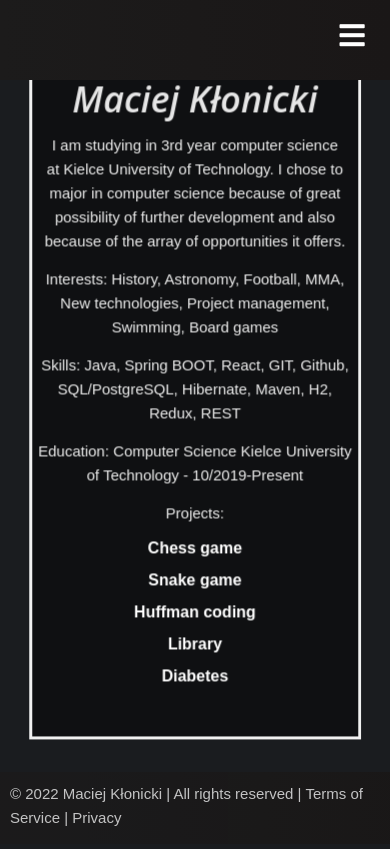
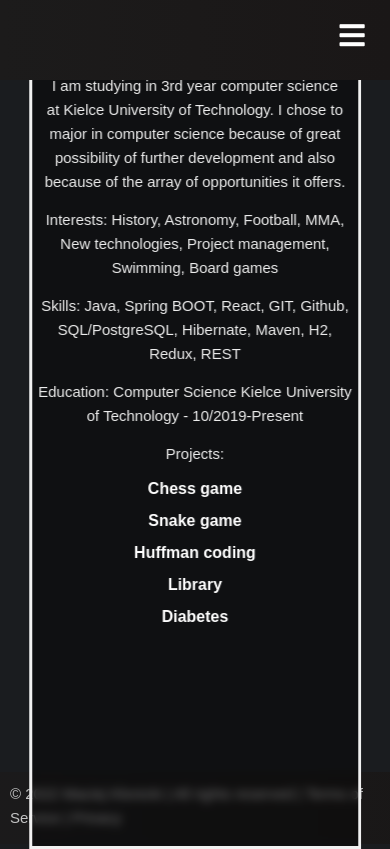
Before and after one commit to MaciejKlonicki/MyPortfolio, a React (Create React App) app: page /aboutme in a window 390 px wide. Built offline with nearby package versions, Linux system fonts and the light colour scheme; the HTML template or start-up script is replaced by a standard one.

Commit message:
mobile fix 1.17

```diff
--- a/src/components/aboutMe/Aboutme.css
+++ b/src/components/aboutMe/Aboutme.css
@@ -65,10 +65,10 @@ p {
       font-weight: bold;
       border: 3px solid #f1f1f1;
       position: absolute;
-      top: 47%;
+      top: 50%;
       left: 50%;
       width: 85%;
-      height: 80%;
+      height: 100%;
       text-align: center;
       backdrop-filter: blur(5px);
       margin-top: 5px;
```
